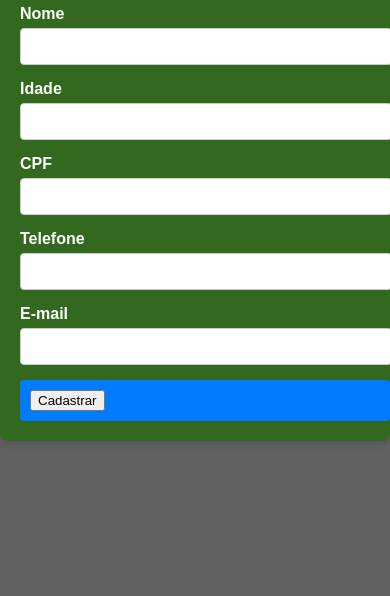
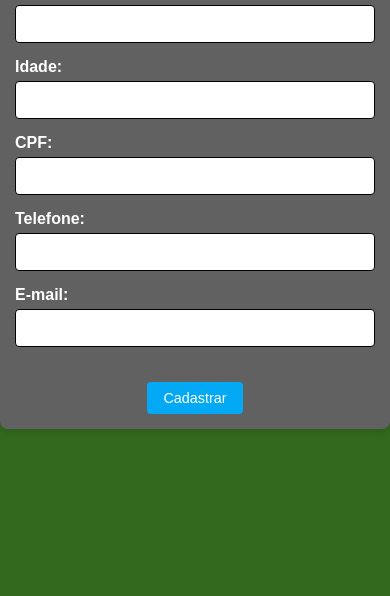
Before and after one commit to Lisxt/ecoDrive, a plain HTML site: page front/telaCadastro/cadastro.html in a window 390 px wide. Shown: the part 248-844 px from the top of the page. Drawn offline with Linux system fonts and the light colour scheme.

Commit message:
cadastro

```diff
--- a/front/telaCadastro/cadastro.css
+++ b/front/telaCadastro/cadastro.css
@@ -1,71 +1,114 @@
+/* Reset básico para garantir consistência */
+body, h1, p {
+    margin: 0;
+    padding: 0;
+    box-sizing: border-box;
+    font-family: Arial, sans-serif;
+}
+
 body {
-    font-family: Arial, sans-serif;
-    background-color: #616161;
+    background-color: #33691E;
     display: flex;
     justify-content: center;
     align-items: center;
-    height: 100vh;
+    min-height: 100vh;
     margin: 0;
 }
 
 .formulario-cadastro {
-    background-color: #33691E;
-    padding: 20px;
+    background: #616161;
     border-radius: 8px;
     box-shadow: 0 4px 6px rgba(0, 0, 0, 0.1);
+    padding: 20px 30px;
     width: 100%;
     max-width: 400px;
 }
 
 .formulario-cadastro h1 {
+    color: #ffffff;
+    font-size: 1.8rem;
+    margin-bottom: 20px;
     text-align: center;
-    margin-bottom: 20px;
-    color: #ffffff;
+}
+
+.preenchimento {
+    display: flex;
+    flex-direction: column;
+    gap: 15px;
 }
 
 .cadastro {
-    margin-bottom: 15px;
+    display: flex;
+    flex-direction: column;
 }
 
 .cadastro label {
-    display: block;
-    margin-bottom: 5px;
     font-weight: bold;
     color: #ffffff;
+    margin-bottom: 5px;
 }
 
 .cadastro input {
-    width: 100%;
     padding: 10px;
-    border: 1px solid #ccc;
+    border: 1px solid #000000;
     border-radius: 4px;
-    color: #000000;
+    font-size: 1rem;
+    outline: none;
+    transition: border-color 0.3s;
+}
+
+.cadastro input:focus {
+    border-color: #3c6896;
 }
 
 .botao-cadastrar {
-    width: 100%;
-    padding: 10px;
+    text-align: center;
+    margin-top: 20px;
+}
+
+.botao-cadastrar button {
+    background: #03A9F4;
+    color: #ffffff;
     border: none;
-    background-color: #007bff;
-    color: white;
-    font-size: 16px;
+    padding: 10px 20px;
+    font-size: 1rem;
     border-radius: 4px;
     cursor: pointer;
-    transition: background-color 0.3s;
+    transition: background 0.3s;
 }
 
-.botao-cadastrar:hover {
-    background-color:  #0056b3;
+.botao-cadastrar button:hover {
+    background: #45a049;
 }
 
-.botao-cadastrar:active {
-    background-color: #45a049;
+#successMessage {
+    display: none;
+    margin-top: 20px;
+    padding: 10px;
+    background: #d4edda;
+    border: 1px solid #c3e6cb;
+    border-radius: 4px;
+    color: #155724;
+    text-align: center;
+    font-size: 0.9rem;
 }
 
-.success-message {
-    text-align: center;
-    display: none;
-    margin-top: 20px;
-    color: #26ff43;
-    font-size: 20px;
+/* Tornando o design responsivo */
+@media (max-width: 480px) {
+    .formulario-cadastro {
+        padding: 15px;
+    }
+
+    .formulario-cadastro h1 {
+        font-size: 1.5rem;
+    }
+
+    .cadastro input {
+        font-size: 0.9rem;
+    }
+
+    .botao-cadastrar button {
+        font-size: 0.9rem;
+        padding: 8px 16px;
+    }
 }
--- a/front/telaCadastro/cadastro.html
+++ b/front/telaCadastro/cadastro.html
@@ -3,19 +3,9 @@
 <head>
     <meta charset="UTF-8">
     <meta name="viewport" content="width=device-width, initial-scale=1.0">
+    <link rel="stylesheet" href="cadastro.css">
     <title>Cadastro</title>
-    <link rel="stylesheet" href="cadastro.css">
-    <script>
-        function handleCadastro(event) {
-            event.preventDefault();
-            const botao = document.getElementById('submitButton');
-            botao.style.backgroundColor = 'green';
-            botao.innerText = 'Cadastrado com Sucesso!';
 
-            const mensagemSucesso = document.getElementById('successMessage');
-            mensagemSucesso.style.display = 'block';
-        }
-    </script>
 </head>
 <body>
     <div class="formulario-cadastro">
@@ -23,23 +13,23 @@
         <form onsubmit="handleCadastro(event)">
             <div class="preenchimento">
             <div class="cadastro">
-                <label for="nome">Nome</label>
+                <label for="nome">Nome:</label>
                 <input type="text" id="nome" name="nome" required>
             </div>
             <div class="cadastro">
-                <label for="idade">Idade</label>
+                <label for="idade">Idade:</label>
                 <input type="number" id="idade" name="idade" required>
             </div>
             <div class="cadastro">
-                <label for="cpf">CPF</label>
+                <label for="cpf">CPF:</label>
                 <input type="text" id="cpf" name="cpf" required>
             </div>
             <div class="cadastro">
-                <label for="telefone">Telefone</label>
+                <label for="telefone">Telefone:</label>
                 <input type="tel" id="telefone" name="telefone" required>
             </div>
             <div class="cadastro">
-                <label for="email">E-mail</label>
+                <label for="email">E-mail:</label>
                 <input type="email" id="email" name="email" required>
             </div>
             <div class="botao-cadastrar">
@@ -51,5 +41,6 @@
             <p>Cadastro realizado com sucesso!</p>
         </div>
     </div>
+    <script src="cadastro.js"></script>
 </body>
 </html>
--- /dev/null
+++ b/front/telaCadastro/cadastro.js
@@ -0,0 +1,9 @@
+function handleCadastro(event) {
+    event.preventDefault();
+    const botao = document.getElementById('submitButton');
+    botao.style.backgroundColor = 'green';
+    botao.innerText = 'Cadastrado com Sucesso!';
+
+    const mensagemSucesso = document.getElementById('successMessage');
+    mensagemSucesso.style.display = 'block';
+}
```
